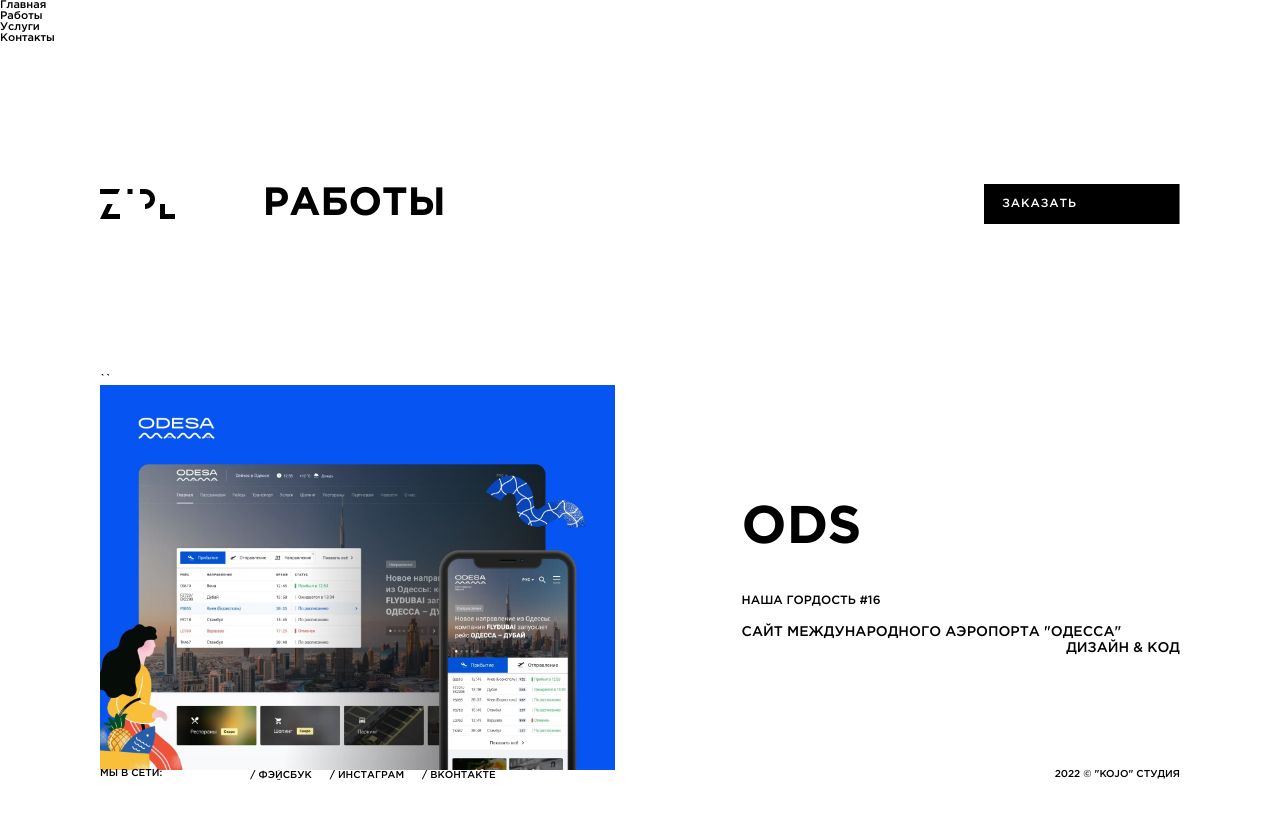
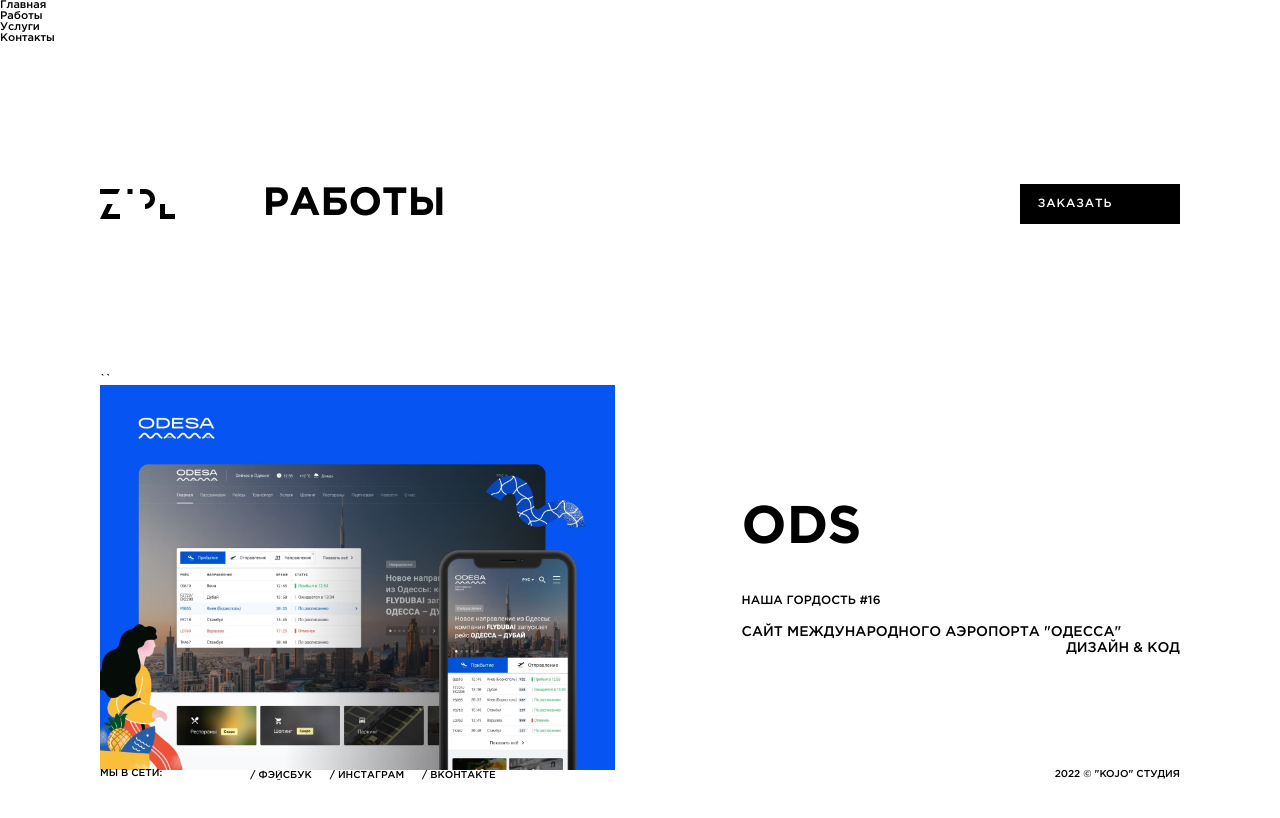
Before and after one commit to AnatolyKostarev/kojo, a React (Create React App) app: page /works in a window 1280 px wide. Shown: the top 818 px of the page. Built offline with nearby package versions, Linux system fonts and the light colour scheme.

Commit message:
Change <a> for <button>, rename additional style attribute.

```diff
--- a/src/components/button/Button.jsx
+++ b/src/components/button/Button.jsx
@@ -1,17 +1,12 @@
 import React from "react";
 import styles from "./Button.module.css";
 
-export default function Button({ title, modificator }) {
+export default function Button({ title, addStyle }) {
   return (
     <>
-      <a
-        className={styles.btn}
-        data-btn={modificator}
-        href="#"
-        data-text={title}
-      >
+      <button className={styles.btn} data-style={addStyle} data-text={title}>
         {title}
-      </a>
+      </button>
     </>
   );
 }
```
